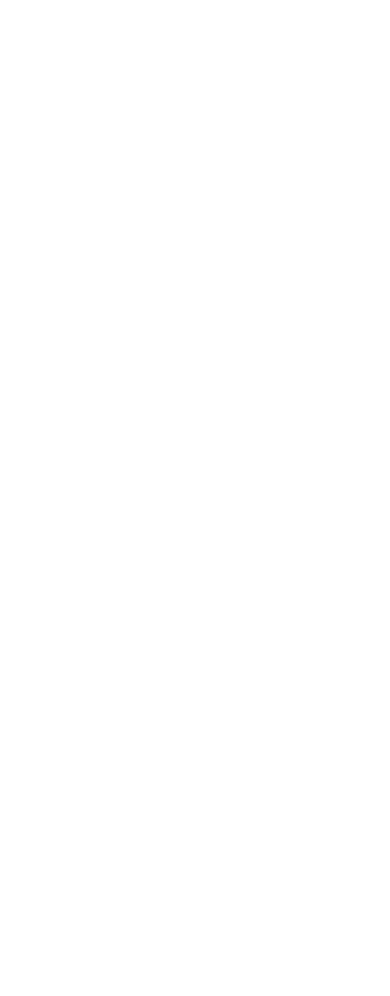
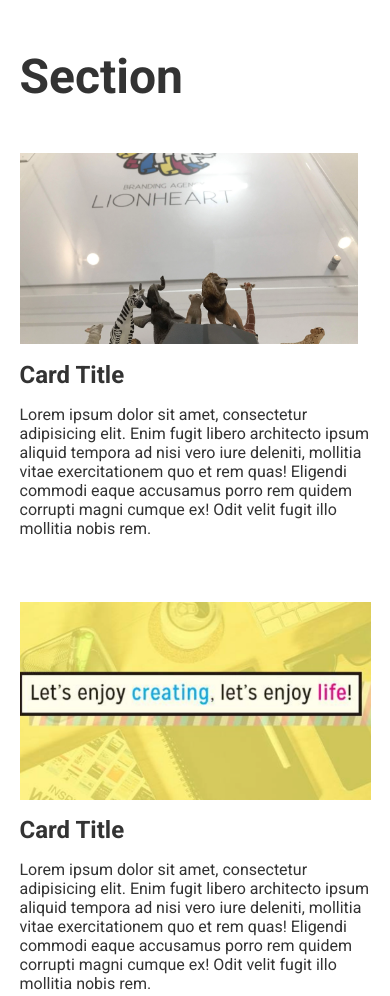
Before and after one commit to Taannn/lh-and-creatives-exam, a plain HTML site: page assets/components/section/section.html in a window 390 px wide. Before the commit the page ends 844 px from the top, so only its background shows below. Drawn offline with Linux system fonts and the light colour scheme.

Commit message:
section done

```diff
--- a/assets/components/section/section.css
+++ b/assets/components/section/section.css
@@ -0,0 +1,99 @@
+@import url('https://fonts.googleapis.com/css2?family=Inter:wght@100..900&family=Roboto:ital,wght@0,100;0,300;0,400;0,500;0,700;0,900;1,100;1,300;1,400;1,500;1,700;1,900&display=swap');
+
+:root {
+  --ff-main: "Roboto", sans-serif;
+
+  --white: #FFFFFF;
+  --dark-grey: #333333;
+}
+
+* {
+  margin: 0;
+  padding: 0;
+  box-sizing: border-box;
+}
+
+image {
+  display: block;
+  max-width: 100%;
+}
+
+body {
+  font-family: var(--ff-main);
+  color: var(--dark-grey);
+}
+
+/* layout */
+.container {
+  max-width: 1000px;
+  width: 90%;
+  margin-inline: auto;
+}
+
+/* custom styles */
+.seven-block {
+  display: grid;
+  grid-template-columns: repeat(7, 1fr);
+  align-items: center;
+  justify-content: center;
+  gap: 0.8rem;
+}
+
+.section-img {
+  width: 100%;
+  /* height: 300px; */
+  overflow: hidden;
+  position: relative;
+  grid-column: span 3;
+}
+
+.section-img img {
+  width: 100%;
+  height: 100%;
+  object-fit: contain;
+  object-position: center;
+}
+
+.section-desc {
+  grid-column: span 4;
+}
+
+#section h1 {
+  font-size: 3rem;
+}
+
+#section h1,
+#section h2 {
+  margin-bottom: 1rem;
+}
+
+#section {
+  padding: 3rem 0;
+}
+
+/* media queries */
+@media (max-width: 540px) {
+  #section .seven-block {
+    grid-template-columns: 1fr;
+  }
+
+  #section h1 {
+    margin-bottom: 3rem;
+  }
+
+  .sp-reverse {
+    grid-template-areas:
+      "section1"
+      "section2"
+    ;
+    margin-top: 4rem;
+  }
+
+  .sp-reverse .section-img {
+    grid-area: section1;
+  }
+
+  .sp-reverse .section-desc {
+    grid-area: section2;
+  }
+}
--- a/assets/components/section/section.html
+++ b/assets/components/section/section.html
@@ -0,0 +1,55 @@
+<!DOCTYPE html>
+<html lang="en">
+<head>
+  <meta charset="UTF-8">
+  <meta name="viewport" content="width=device-width, initial-scale=1.0">
+  <title>Section</title>
+  <link rel="shortcut icon" href="../../icons/logo.svg" type="image/x-icon">
+  <link rel="stylesheet" href="section.css">
+</head>
+<body>
+  <section id="section">
+    <div class="container">
+      <h1>Section</h1>
+      <div class="seven-block">
+        <picture class="section-img">
+          <source
+            srcset="../../images/section-img1@2x.png"
+            media="(max-width: 540px)"
+          />
+          <source
+            srcset="../../images/section-img1.png"
+            media="(min-width: 541px)"
+          />
+          <img src="../../images/section-img1.png"/>
+        </picture>
+        <div class="section-desc">
+          <h2>Card Title</h2>
+          <p>
+            Lorem ipsum dolor sit amet, consectetur adipisicing elit. Enim fugit libero architecto ipsum aliquid tempora ad nisi vero iure deleniti, mollitia vitae exercitationem quo et rem quas! Eligendi commodi eaque accusamus porro rem quidem corrupti magni cumque ex! Odit velit fugit illo mollitia nobis rem.
+          </p>
+        </div>
+      </div>
+      <div class="seven-block sp-reverse">
+        <div class="section-desc">
+          <h2>Card Title</h2>
+          <p>
+            Lorem ipsum dolor sit amet, consectetur adipisicing elit. Enim fugit libero architecto ipsum aliquid tempora ad nisi vero iure deleniti, mollitia vitae exercitationem quo et rem quas! Eligendi commodi eaque accusamus porro rem quidem corrupti magni cumque ex! Odit velit fugit illo mollitia nobis rem.
+          </p>
+        </div>
+        <picture class="section-img">
+          <source
+            srcset="../../images/section-img2@2x.png"
+            media="(max-width: 540px)"
+          />
+          <source
+            srcset="../../images/section-img2.png"
+            media="(min-width: 541px)"
+          />
+          <img src="../../images/section-img2.png"/>
+        </picture>
+      </div>
+    </div>
+  </section>
+</body>
+</html>
--- /dev/null
+++ b/index.js
@@ -0,0 +1,3 @@
+// when everythin is finihsed tomorrow if lucky on accordion and carousel, next is to use js to give each component dynamic features, removing repeating code, making it more modular and easy to customize, all done tomorrow !!!!
+
+// today, finishing all static parts will be the priority
```
Also changed, not shown: index.html (+45 -0 lines), assets/components/section/section.js (deleted), assets/images/SEction-PC.png (added), assets/images/Section-SP.png (added), 1 other file.
